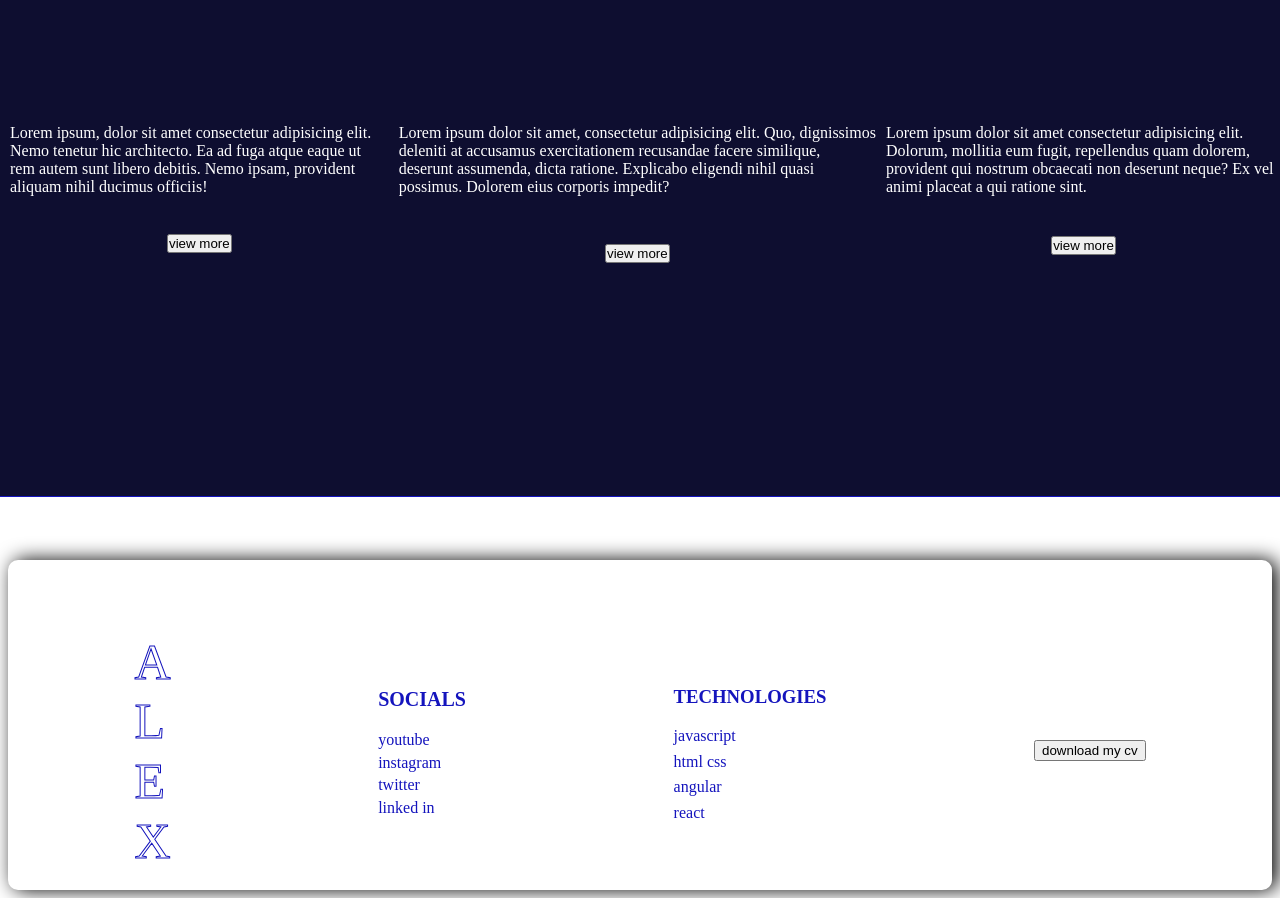
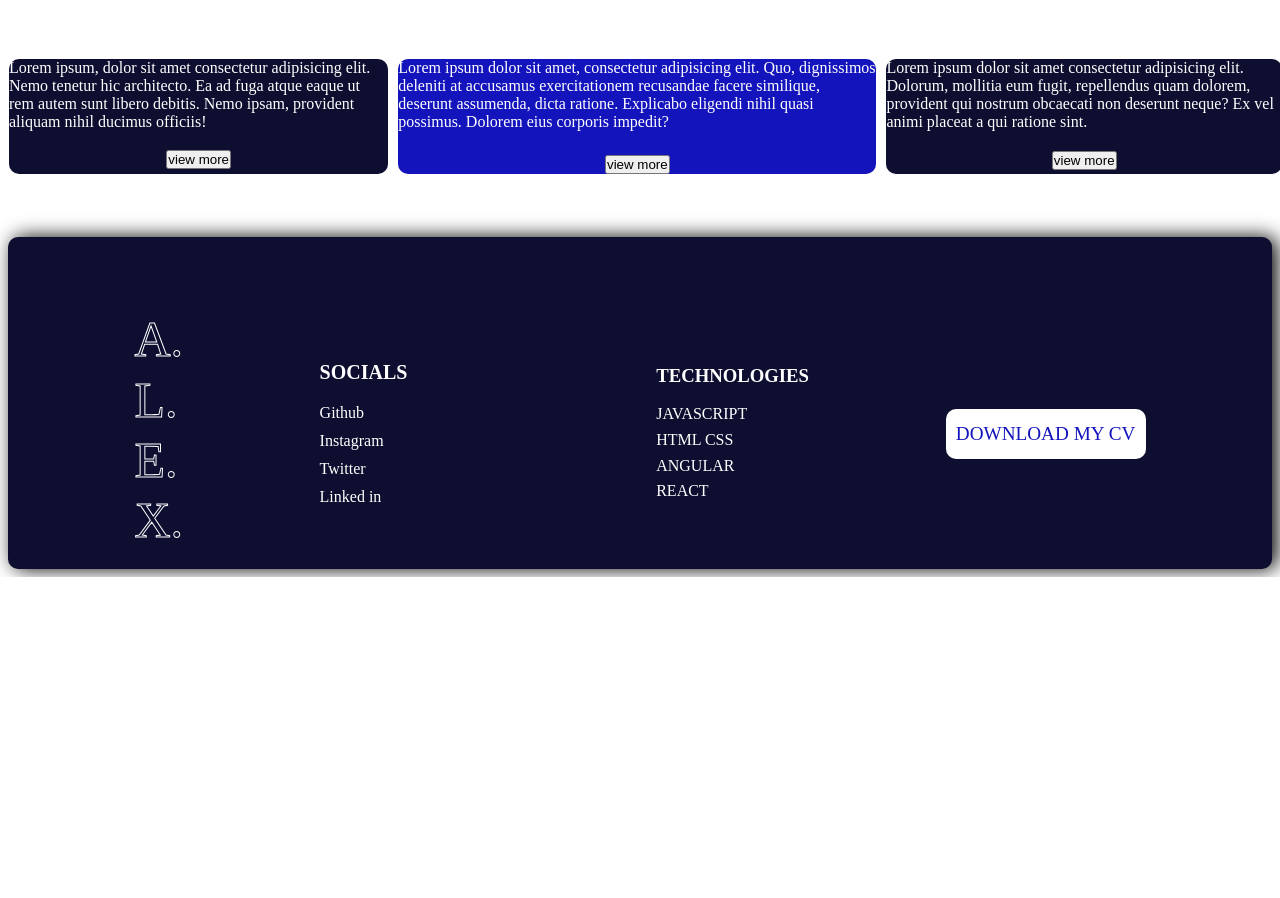
Before and after one commit to Njogu-Alex/Njogu-Alex, an Angular app: page / in a window 1280 px wide. Shown: the part 840-1738 px from the top of the page. After the commit the page ends 1417 px from the top, so only its background shows below. Built offline with nearby package versions, Linux system fonts and the light colour scheme.

Commit message:
some changes on the footer and cards section is incomplete

```diff
--- a/src/app/cards/cards.component.css
+++ b/src/app/cards/cards.component.css
@@ -7,36 +7,38 @@ h2{
     -webkit-text-stroke: 1px rgb(20, 20, 189);
     color: transparent;
     width: 100%;
+    font-weight: 700;
 }
 section{
     margin-left: -9px;
     margin-right: -10px;
-    height: 500px;
+    height: auto;
 }
 .card-holder{
     left: 0%;
     top: 0%;
-    background-color: rgb(14, 14, 48);
-
-    border: 1px solid rgb(20, 20, 189);
     display: flex;
 }
 .card-holder div{
-    margin-top: 10%;
+    margin-top: 5%;
 }
 div.card-one{
     margin-left: 10px;
+    background-color: rgb(14, 14, 48);
+    border-radius: 10px;
 }
 .mybutton{
     text-align: center;
 }
 div.card-two{
-
     margin-left: 10px;
+    background-color: rgb(20, 20, 189);
+    border-radius: 10px;
 }
 div.card-three{
-
+    background-color: rgb(14, 14, 48);
     margin-left: 10px;
+    border-radius: 10px;
 }
 div p{
     color: white;
--- a/src/app/footer/footer.component.css
+++ b/src/app/footer/footer.component.css
@@ -16,41 +16,59 @@
     justify-content: space-between;
     z-index: 00;
     box-shadow: 5px 0px 20px 0px;
+    background-color: rgb(14, 14, 48);
 }
 .name li{
     list-style-type: none;
-    -webkit-text-stroke: 1px rgb(20, 20, 189) ;
+    -webkit-text-stroke: 1px white ;
     color: transparent;
     font-size: larger;
     font-size: 50px;
 }
 .socials h3{
-    color: rgb(20, 20, 189);
+    color: white;
     font-size: 20px;
 }
 .socials li{
     list-style-type: none;
-    color: rgb(20, 20, 189);
+    color: white;
     font-family: 'Times New Roman', Times, serif;
+    width: 200px;
     transition: 1s;
 }
 .socials li:hover{
-    text-transform: uppercase;
-    color: white;
-    background-color: rgb(20, 20, 189);
-    height: 6vh;
-    position: centre;
+    color: rgb(20, 20, 189);
+    background-color: white;
+    height: 40px;
     text-align: center;
-    margin-top: 10%;
+    font-weight: 600;
+    border-radius: 5px;
+    font-size: large;
 }
 .stacks h3{
-    color: rgb(20, 20, 189);
+    color: white;
 }
 .stacks li{
-    color: rgb(20, 20, 189);
+    color: white;
     list-style-type: none;
     text-align: centre;
+    text-transform: uppercase;
 }
-button .btns{
-    background-color: red;
+.btns button{
+    background-color: white;
+    height: 50px;
+    color: rgb(20, 20, 189);
+    font-family: 'Times New Roman', Times, serif;
+    width: 200px;
+    font-size: larger;
+    border: none;
+    text-transform: uppercase;
+    transition: 1s;
+    border-radius: 10px;
 }
+.btns button:hover{
+    background-color: rgb(20, 20, 189);
+    color: white;
+    border-radius: 10px 10px 5px 5px;
+    border: 1px solid white;
+}
--- a/src/app/footer/footer.component.html
+++ b/src/app/footer/footer.component.html
@@ -1,17 +1,17 @@
 <section class="footer">
     <div class="name">
-        <li>A</li>
-        <li>L</li>
-        <li>E</li>
-        <li>X</li>
+        <li>A.</li>
+        <li>L.</li>
+        <li>E.</li>
+        <li>X.</li>
     </div>
 
     <aside class="socials">
         <h3>SOCIALS</h3>
-        <li>youtube</li>
-        <li>instagram</li>
-        <li>twitter</li>
-        <li>linked in</li>
+        <li>Github</li>
+        <li>Instagram</li>
+        <li>Twitter</li>
+        <li>Linked in</li>
     </aside>
 
     <div class="stacks">
@@ -21,5 +21,7 @@
         <li>angular</li>
         <li>react</li>
     </div>
-    <button class="btns">download my cv</button>
+    <div class="btns">
+        <button>download my cv</button>
+    </div>
 </section>
```
